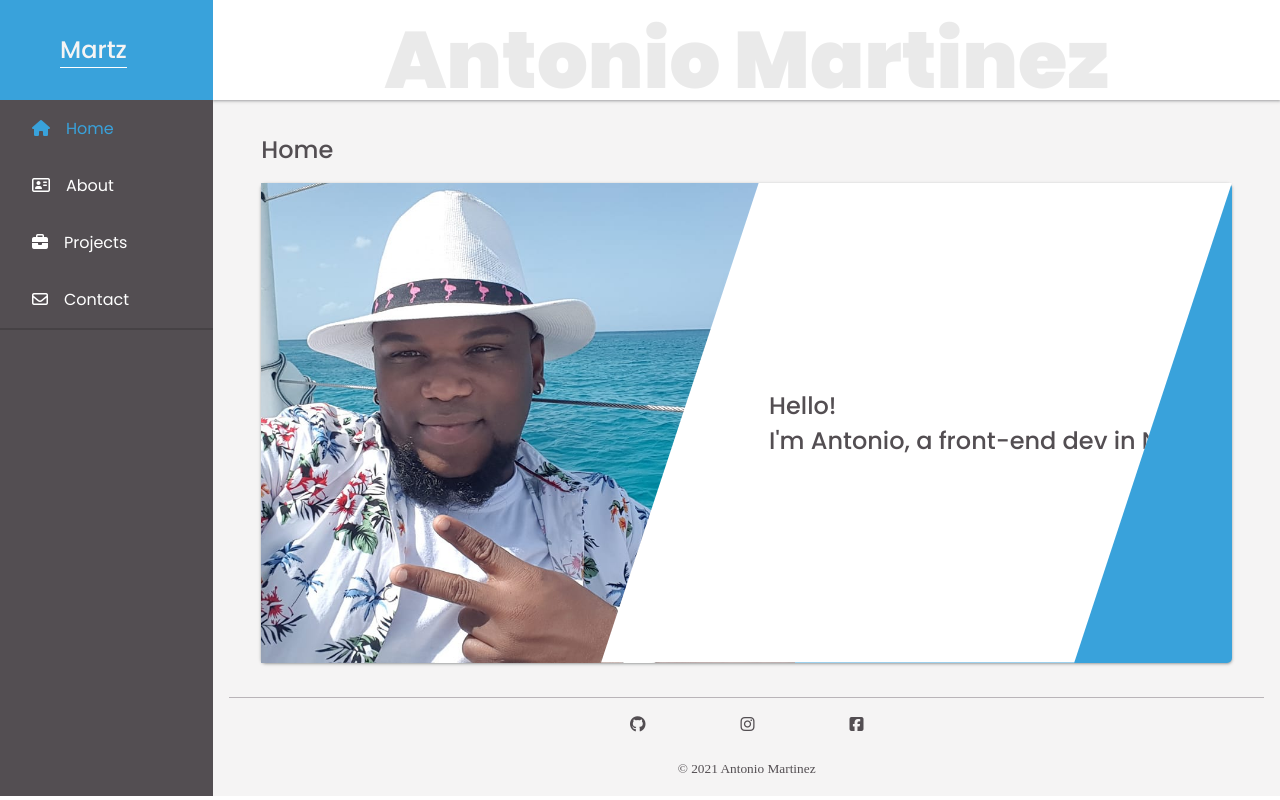
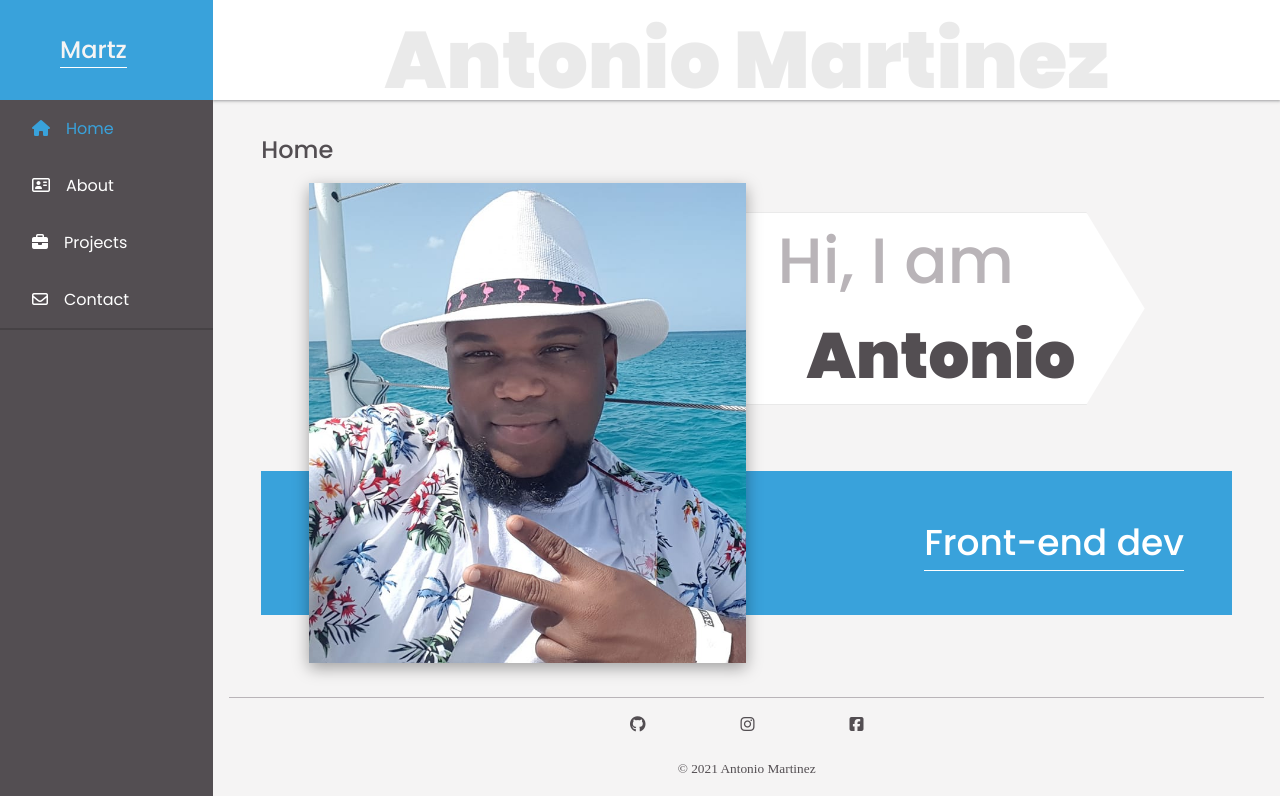
Before and after one commit to anthonymartz17/portfolio, a Vue app: page / in a window 1280 px wide. Built offline with nearby package versions, Linux system fonts and the light colour scheme.

Commit message:
updated design of the home page

```diff
--- a/src/App.vue
+++ b/src/App.vue
@@ -53,7 +53,8 @@
       return{
 
         mobile:false,
-        mobileNav:false
+        mobileNav:false,
+        jumboName:false
 
       }
 
--- a/src/assets/_shareable.scss
+++ b/src/assets/_shareable.scss
@@ -9,6 +9,7 @@
       $white:white;
       $primary:#39A2DB;
       $light-primary:lighten($primary,10%);
+      $light-dark:lighten($dark,40%);
 
 // box-shadows
       $bx-shadow: rgba(60, 64, 67, 0.3) 0px 1px 2px 0px, rgba(60, 64, 67, 0.15) 0px 1px 3px 1px;
@@ -17,6 +18,8 @@
 // fonts desktop
       $font-stack: 'Poppins', sans-serif;
       $font-logo-name: normal 500 1.5em $font-stack;
+      $font-greeting-hi: normal 500 4em $font-stack;
+      $font-greeting-name: normal 900 4em $font-stack;
       $font-jumboName-desktop: normal 900 5em $font-stack;
       $font-jumboName-tablet: normal 900 5em $font-stack;
       $font-jumboName-mobile: normal 600 1.3em $font-stack;
--- a/src/views/Home.vue
+++ b/src/views/Home.vue
@@ -4,11 +4,13 @@
       <h2>Home</h2>
       <div class="greeting-card">
         <div class="greeting-card-img">
-          <div class="overlay"></div>
+         </div>
+         <div class="greeting-card-hi">
+           <p >Hi, I am</p>
+           <h2>Antonio</h2>
          </div>
         <div class="greeting-card-text">
-          <p >Hello!</p>
-          <p>I'm Antonio, a front-end dev in NY.</p>
+          <p>Front-end dev</p>
         </div>
       </div>
     </div>
@@ -19,10 +21,18 @@
 <script>
 export default {
 
+ destroyed(){
+      this.jumboName = true
 
+ },
+ created(){
+      this.jumboName = false
+
+ },
   data(){
     return{
-      img:'@/assets/images/saona.jpg'
+      img:'@/assets/images/saona.jpg',
+      jumboName:false
     }
   }
 
@@ -45,48 +55,73 @@ export default {
   display: flex;
   gap: 1em;
   margin-top: 1em;
-  background: $primary;
+  // background: $primary;
   height: 60vh;
   width: 100%;
-  box-shadow: $bx-shadow;
-  border-radius: 5px;
+  // box-shadow: $bx-shadow;
+  // border-radius: 5px;
    position: relative;
+&-hi{
+  text-align: center;
+  top: 30px;
+  right: 0;
+  position: absolute;
+  background: $white;
+  width: 60%;
+  height: 40%;
+  clip-path: polygon(0% 0%, 75% 0%, 85% 50%, 75% 100%, 0% 100%);
+  box-shadow:rgba(0, 0, 0, 0.35) 0px 5px 15px;
 
+p{
+   font:$font-greeting-hi;
+   color: $light-dark;
+   text-align: start;
+   padding-left: 2em;
+  //  background:red;
+}
+h2{
+  font:$font-greeting-name
+}
+
+}
 &-img{
-  // background: $dark;
+  box-shadow:rgba(0, 0, 0, 0.35) 0px 5px 15px;
+  z-index: 1;
+  margin-left: 3em;
   background-image: url(../assets/images/saona.jpg);
   background-size: cover;
   background-repeat: no-repeat;
-  background-position-x: 60%;
-  width: 55%;
+  background-position-x: 40%;
+  width: 45%;
   position: relative;
 
 
-  .overlay{
-    position: absolute;
-    // background: rgba(0, 0, 0, 0.26);
 
-    width: 100%;
-    height: 100%;
-  }
 
 }
 &-text{
   display: flex;
-  flex-direction: column;
-  justify-content:center;
-  align-items: flex-start;
-  padding-left: 7em;
+  align-self: flex-end;
+  justify-content: flex-end;
+  align-items: center;
+  padding-right: 2em;
+  margin-bottom: 2em;
   position: absolute;
-  right: 0px;
-  width: 65%;
-  height: 100%;
-  flex: 1;
-  background: $white;
-  clip-path: polygon(25% 0%, 100% 0%, 75% 100%, 0% 100%);
+  width: 100%;
+  height: 30%;
+  background: $primary;
   font:$font-title-lg;
   color: $dark;
+  // clip-path: polygon(0% 0%, 75% 0%, 85% 50%, 75% 100%, 0% 100%);
 
+
+ p{
+   color: $white;
+   font: $font-logo-name;
+   border-bottom: .5px solid $white;
+
+
+ }
 
 }
 }
```
